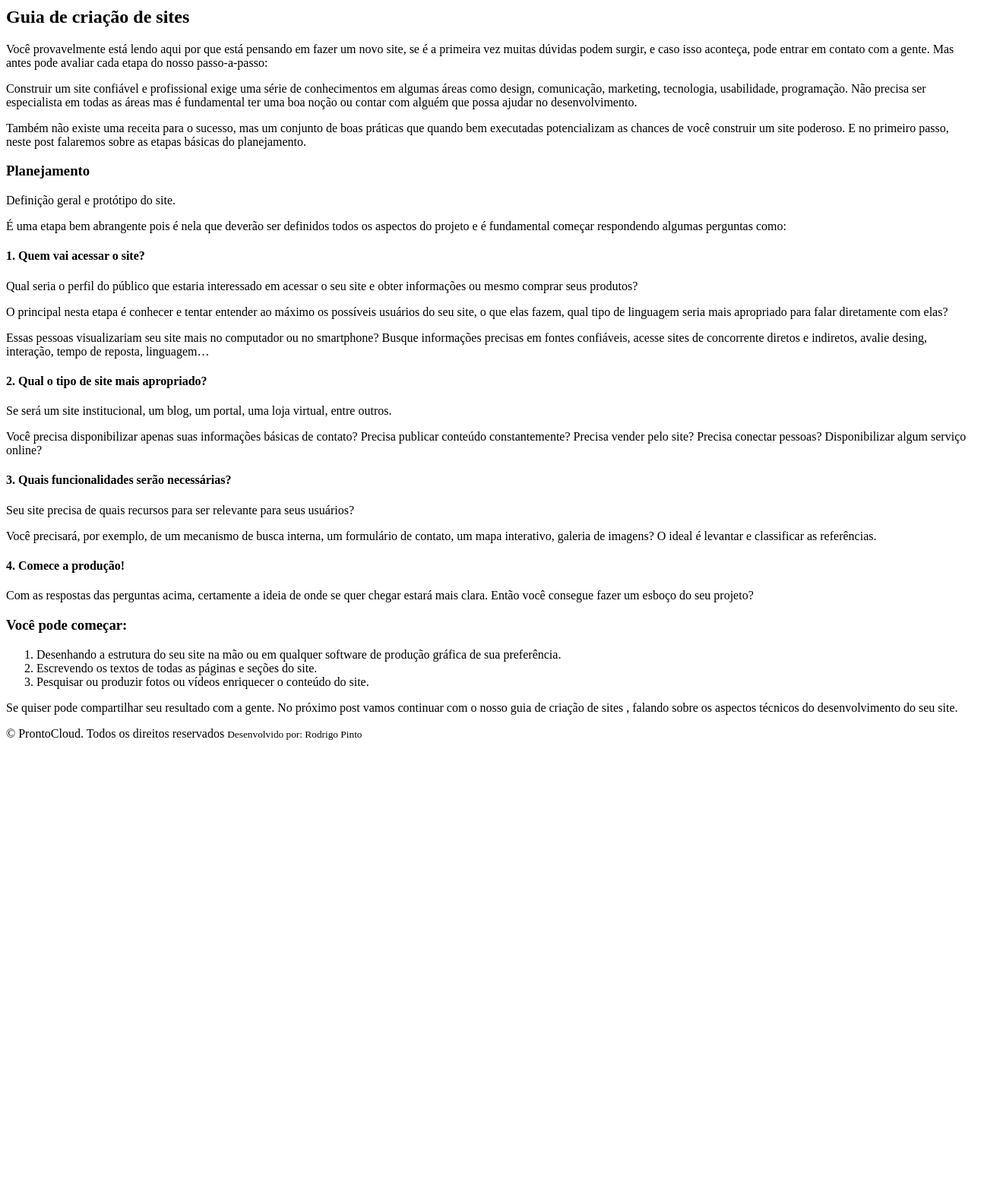
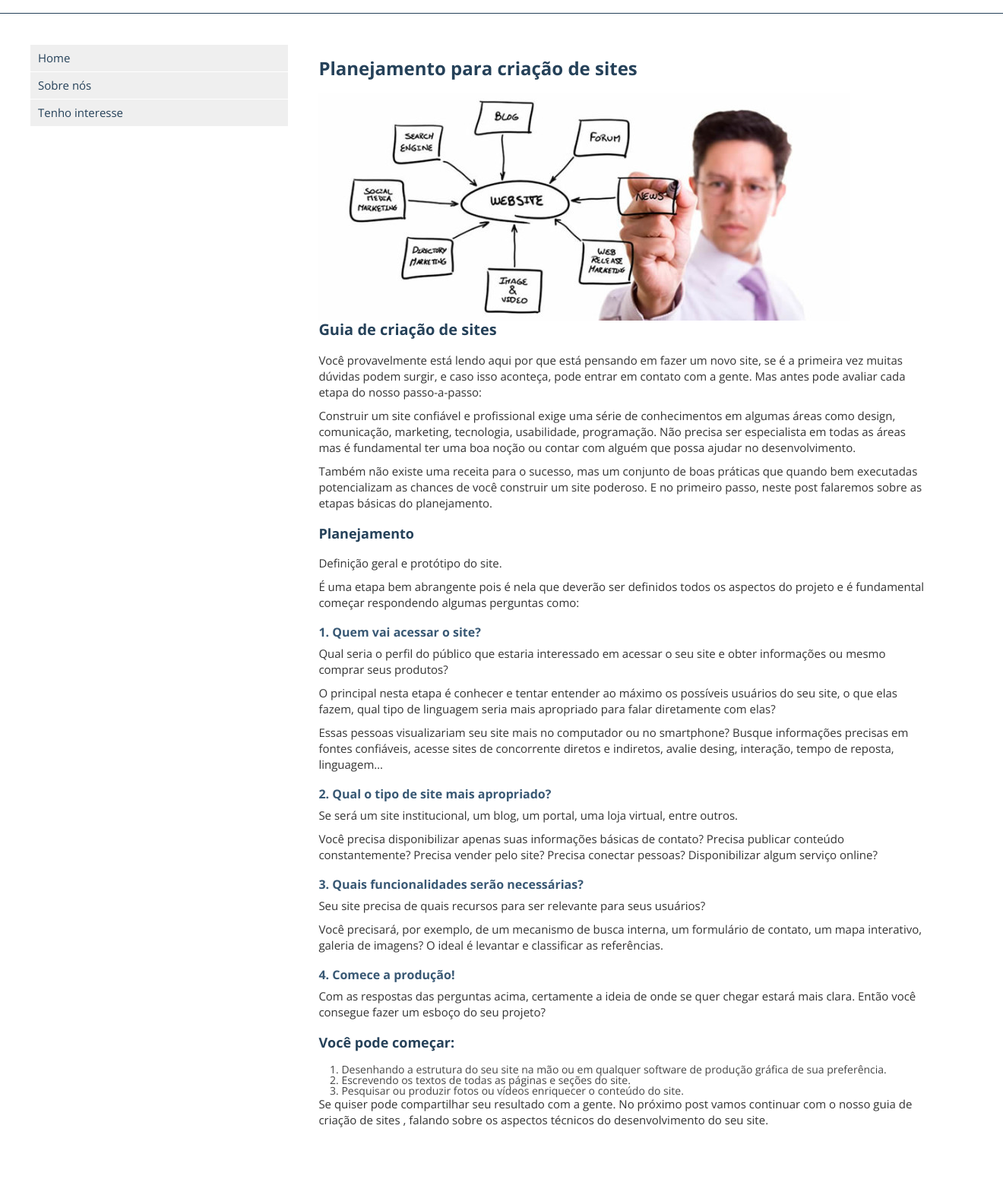
Before and after one commit to rodrigoamadeu/curso-frontend, a plain HTML site: page html e css/prontocloud/index.html in a window 1280 px wide. Shown: the part 119-1671 px from the top of the page at 76% size, 1320 px wide, since content can reach past the window. Before the commit the page ends 1110 px from the top, so only its background shows below. Drawn offline with nearby package versions, Linux system fonts and the light colour scheme; a script that the page names is missing.

Commit message:
adicionando estilo

```diff
--- /dev/null
+++ b/html e css/prontocloud/css/style.css
@@ -0,0 +1,170 @@
+
+html {
+    font-size: 62.5%;
+}
+
+body {
+    background-color: #f5f5f5;
+    font-family: 'Open Sans', sans-serif;
+}
+
+.main-container {
+    display: block;
+    width: 100vw;
+    margin: 0 auto;
+}
+
+.container {
+    display: block;
+    float: left;
+    padding: 20px;
+    max-width: 100%;
+    margin: 0 auto;
+    max-width: 1198px;
+}
+
+header {
+    background: #fff;
+    display: block;
+    float: left;
+    padding: 20px;
+    width: 100%;
+    border-bottom: 1px solid #254159;
+}
+
+h1 {
+    font-size: 2.4rem;
+    color: #254159;
+    margin-bottom: 20px;
+}
+
+h2 {
+    font-size: 2rem;
+    color: #254159;
+    margin-bottom: 20px;
+}
+
+h3 {
+    font-size: 1.8rem;
+    color: #254159;
+    margin-bottom: 20px;
+    padding-top: 10px;
+}
+
+h4 {
+    font-size: 1.6rem;
+    color: #385874;
+    margin-bottom: 10px;
+    padding-top: 10px;
+}
+
+p {
+    margin-bottom: 10px;
+    line-height: 1.4;
+    color: #333;
+}
+
+img {
+    max-width: 100%;
+    height: auto;
+}
+
+#tenho-interesse {
+    background-color: #b8c8d6;
+    width: 100%;
+}
+
+#tenho-interesse form,
+.cognito.c-med .c-forms-form,
+.cognito.c-med .c-forms-form div {
+    background-color: #b8c8d6 !important;
+}
+
+#tenho-interesse .cognito .c-forms-form .c-forms-form-title h2,
+#tenho-interesse .cognito label[for], .cognito input[type=radio], .cognito input[type=checkbox] {
+    color: #385874;
+}
+
+ol {
+    margin-left: 30px;
+}
+
+ol li {
+    font-size: 1.4rem;
+    color: #454545;
+}
+
+section {
+    background-color: #fff;
+    display: block;
+    float: left;
+    font-size: 1.5rem; /* equivalente a 15px */
+    padding: 20px;
+    width: 100%;
+}
+
+section nav {
+    display: block;
+    float: left;
+    width: 30%;
+}
+
+nav li {
+    background-color: #efefef;
+    margin: 1px 20px 1px 0;
+    padding: 10px;
+}
+
+nav li:hover {
+    background-color: #dfdfdf;
+}
+
+nav a {
+    text-decoration: none;
+    color: #254159;
+}
+
+nav a:hover {
+    color: #385874;
+}
+
+section article {
+    display: block;
+    float: left;
+    width: 70%;
+}
+
+footer {
+    background-color: #254159;
+    display: block;
+    float: left;
+    padding: 20px;
+    width: 100%;
+}
+
+footer p {
+    color: #ffffff;
+    font-size: 1.4rem;
+}
+
+footer small {
+    font-size: 80%;
+    display: block;
+}
+
+.cognito {
+    height: 350px !important;
+    overflow: hidden !important;
+}
+
+@media (max-width: 425px) {
+    section nav,
+    section article {
+        width: 100%;
+    }
+
+    .container {
+        padding-left: 1%;
+        padding-right: 1%;
+    }
+}
--- a/html e css/prontocloud/index.html
+++ b/html e css/prontocloud/index.html
@@ -4,19 +4,52 @@
     <meta charset="UTF-8">
     <meta http-equiv="X-UA-Compatible" content="IE=edge">
     <meta name="viewport" content="width=device-width, initial-scale=1.0">
-    <title>Pronto Cloud</title>
+    <link rel="stylesheet" href="../css/reset.css">
+    <link rel="stylesheet" href="./css/style.css">
+
+    <!-- Ícones padrão 17 x 17 px-->
+    <link rel="shortcut icon" href="images/favicon.cc" type="image/x-icon">
+    <link rel="apple-touch-icon" href="./images/icon-touch-retina.png" type="image/x-icon">
+    <link rel="apple-touch-icon" href="./images/icon-touch-retina-ipad.png" type="image/x-icon">
+    <link rel="apple-touch-icon" href="./images/icon-touch-retina.png" type="image/x-icon">
+
+    <!-- Fonte Google -->
+
+    <link rel="preconnect" href="https://fonts.googleapis.com">
+    <link rel="preconnect" href="https://fonts.gstatic.com" crossorigin>
+    <link href="https://fonts.googleapis.com/css2?family=Open+Sans:wght@300;400;700&display=swap" rel="stylesheet">
+
+    <title>ProntoCloud</title>
 </head>
 <body>
+
+    <div class="main-container">
         <header>
+            <div class="container">
                 <img src="./images/prontocloud.png" alt="ProntoCloud">
+            </div>
         </header>
         <section>
+            <div class="container">
+                <nav>
+                    <ul>
+                        <li><a href="#">Home</a></li>
+                        <li><a href="#">Sobre nós</a></li>
+                        <li><a href="#tenho-interesse">Tenho interesse</a></li>
+                    </ul>
+                </nav>
                 <article>
+                    <div class="container">
                         <h1>Planejamento para criação de sites</h1>
+
+                        <img src="./images/web-design-planning-700x300.jpg" alt="Planejamento para criação de sites">
+
                         <h2>Guia de criação de sites</h2>
 
                         <p>Você provavelmente está lendo aqui por que está pensando em fazer um novo site, se é a primeira vez muitas dúvidas podem surgir, e caso isso aconteça, pode entrar em contato com a gente. Mas antes pode avaliar cada etapa do nosso passo-a-passo:</p>
+
                         <p>Construir um site confiável e profissional exige uma série de conhecimentos em algumas áreas como design, comunicação, marketing, tecnologia, usabilidade, programação. Não precisa ser especialista em todas as áreas mas é fundamental ter uma boa noção ou contar com alguém que possa ajudar no desenvolvimento.</p>
+
                         <p>Também não existe uma receita para o sucesso, mas um conjunto de boas práticas que quando bem executadas potencializam as chances de você construir um site poderoso. E no primeiro passo, neste post falaremos sobre as etapas básicas do planejamento.</p>
 
                         <h3>Planejamento</h3>
@@ -24,7 +57,7 @@
                         <p>Definição geral e protótipo do site.</p>
                         <p>É uma etapa bem abrangente pois é nela que deverão ser definidos todos os aspectos do projeto e é fundamental começar respondendo algumas perguntas como:</p>
 
-            <h4>1. Quem vai acessar o site?</h4>
+                        <h4>1. Quem vai acessar o site? </h4>
 
                         <p>Qual seria o perfil do público que estaria interessado em acessar o seu site e obter informações ou mesmo comprar seus produtos?</p>
 
@@ -33,19 +66,16 @@
                         <p>Essas pessoas visualizariam seu site mais no computador ou no smartphone? Busque informações precisas em fontes confiáveis, acesse sites de concorrente diretos e indiretos, avalie desing, interação, tempo de reposta, linguagem…</p>
 
                         <h4>2. Qual o tipo de site mais apropriado?</h4>
-
                         <p>Se será um site institucional, um blog, um portal, uma loja virtual, entre outros.</p>
 
                         <p>Você precisa disponibilizar apenas suas informações básicas de contato? Precisa publicar conteúdo constantemente? Precisa vender pelo site? Precisa conectar pessoas? Disponibilizar algum serviço online?</p>
 
                         <h4>3. Quais funcionalidades serão necessárias?</h4>
-
                         <p>Seu site precisa de quais recursos para ser relevante para seus usuários?</p>
 
                         <p>Você precisará, por exemplo, de um mecanismo de busca interna, um formulário de contato, um mapa interativo, galeria de imagens? O ideal é levantar e classificar as referências.</p>
 
                         <h4>4. Comece a produção!</h4>
-
                         <p>Com as respostas das perguntas acima, certamente a ideia de onde se quer chegar estará mais clara. Então você consegue fazer um esboço do seu projeto?</p>
 
                         <h3>Você pode começar:</h3>
@@ -57,13 +87,31 @@
                         </ol>
 
                         <p>Se quiser pode compartilhar seu resultado com a gente. No próximo post vamos continuar com o nosso guia de criação de sites , falando sobre os aspectos técnicos do desenvolvimento do seu site.</p>
+                    </div>
+                </article>
 
+            </div>
+        </section>
+        <section id="tenho-interesse">
+            <div class="container">
+                <article>
+                    <h1>Ficou interessado?</h1>
+                    <p>Então preencha os campos abaixo para receber mais informações sobre nossos produtos e serviços</p>
+
+                    <div class="cognito">
+                        <script src="https://www.cognitoforms.com/s/pnEzo69DJ02ilLkJFaThlw"></script>
+                        <script>Cognito.load("forms", { id: "1" });</script>
+                    </div>
 
                 </article>
+            </div>
         </section>
         <footer>
-        <p>&copy; ProntoCloud. Todos os direitos reservados <small>Desenvolvido por: Rodrigo Pinto</small></p>
+            <div class="container">
+                <p>&copy; ProntoCloud. Todos os direitos reservados.
+            <small>Desenvolvido por: Marcelo Cavalcante</small></p>
+            </div>
         </footer>
-
+    </div>
 </body>
 </html>
```
Lines whose indentation alone changed are shown as unchanged.
